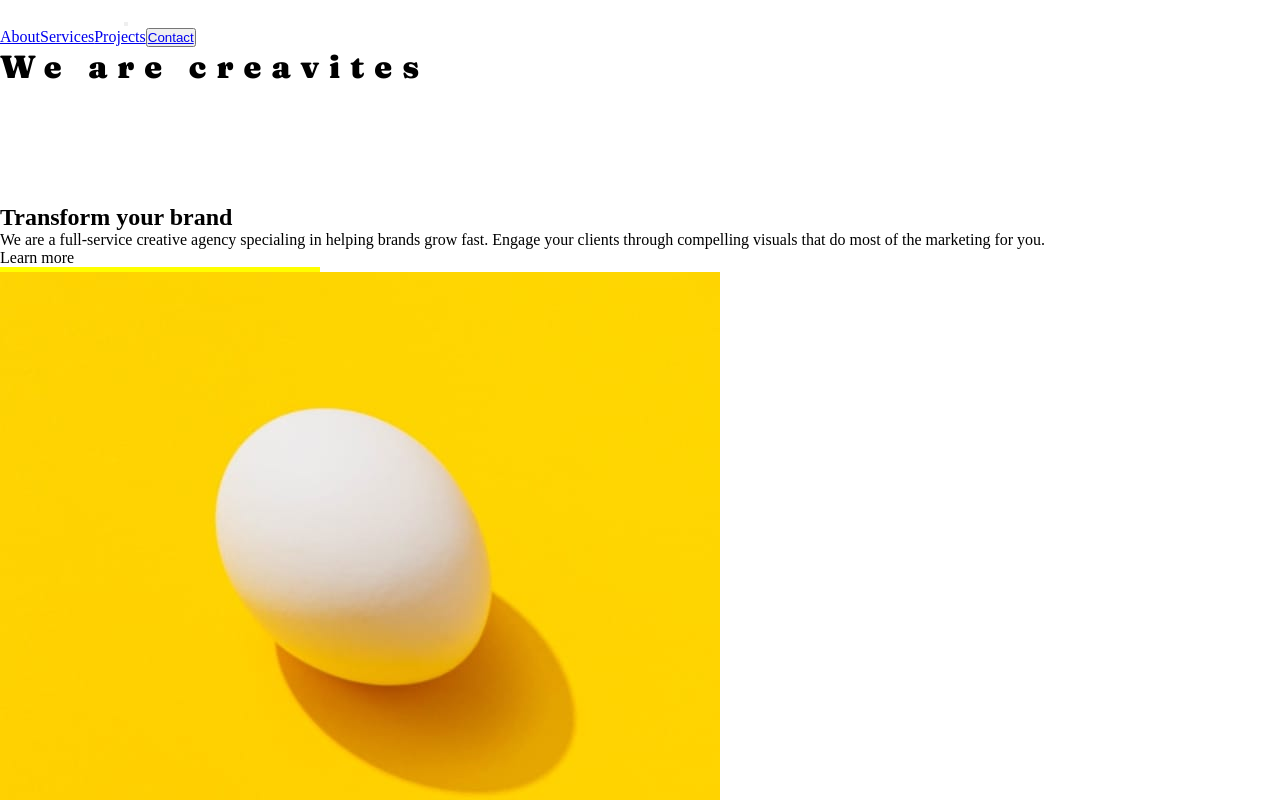
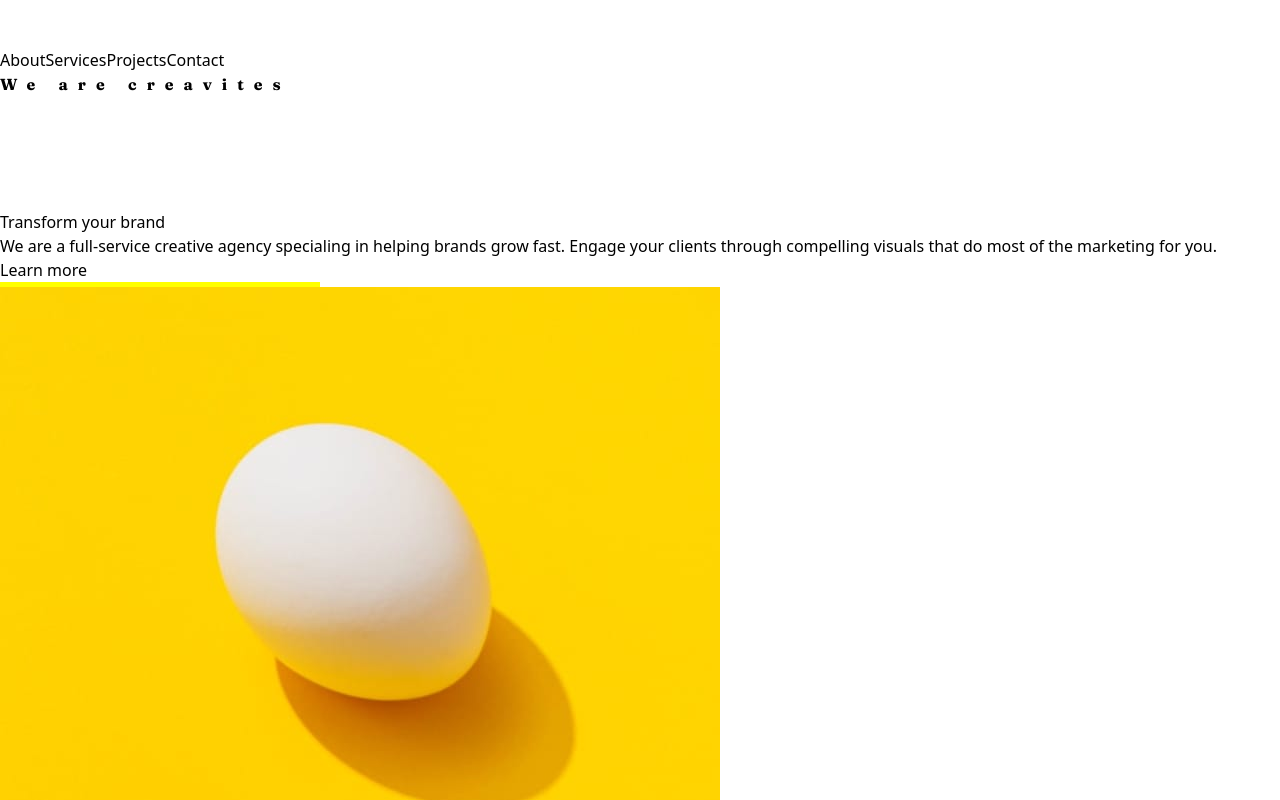
Before and after one commit to Valentinazn/Sunnyside-agency-landing-page, a React (Vite) app: page / in a window 1280 px wide. Shown: the top 800 px of the page. Built offline with nearby package versions, Linux system fonts and the light colour scheme.

Commit message:
Installed tailwindcss

```diff
--- a/package.json
+++ b/package.json
@@ -22,6 +22,7 @@
     "eslint": "^8.38.0",
     "eslint-plugin-react-hooks": "^4.6.0",
     "eslint-plugin-react-refresh": "^0.3.4",
+    "tailwindcss": "^3.3.2",
     "typescript": "^5.0.2",
     "vite": "^4.3.9"
   }
--- a/src/index.css
+++ b/src/index.css
@@ -1,3 +1,7 @@
+@tailwind base;
+@tailwind components;
+@tailwind utilities;
+
 * {
   margin: 0;
   padding: 0;
--- /dev/null
+++ b/tailwind.config.js
@@ -0,0 +1,8 @@
+/** @type {import('tailwindcss').Config} */
+export default {
+  content: ["./src/**/*.{js,jsx,ts,tsx}"],
+  theme: {
+    extend: {},
+  },
+  plugins: [],
+};
```
Also changed, not shown: 1 other file (tests, documents, lock files or other folders).
